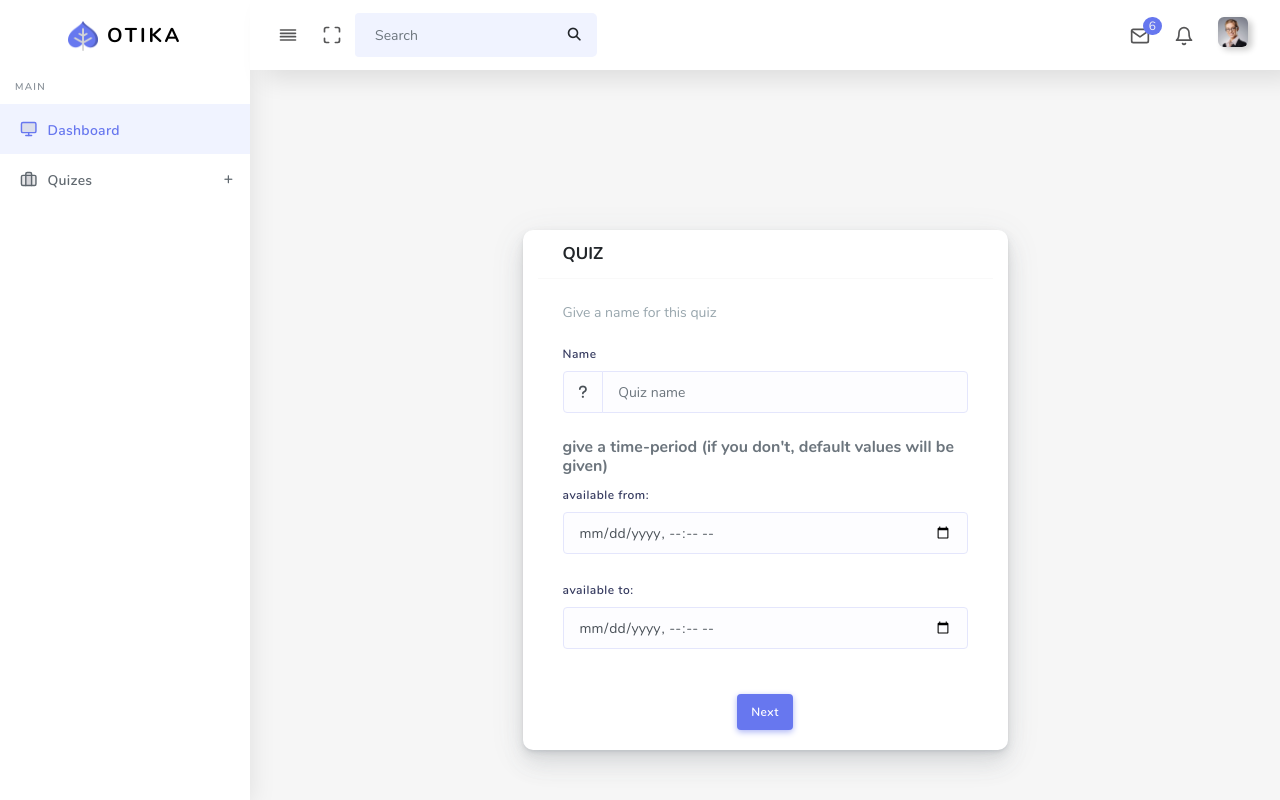
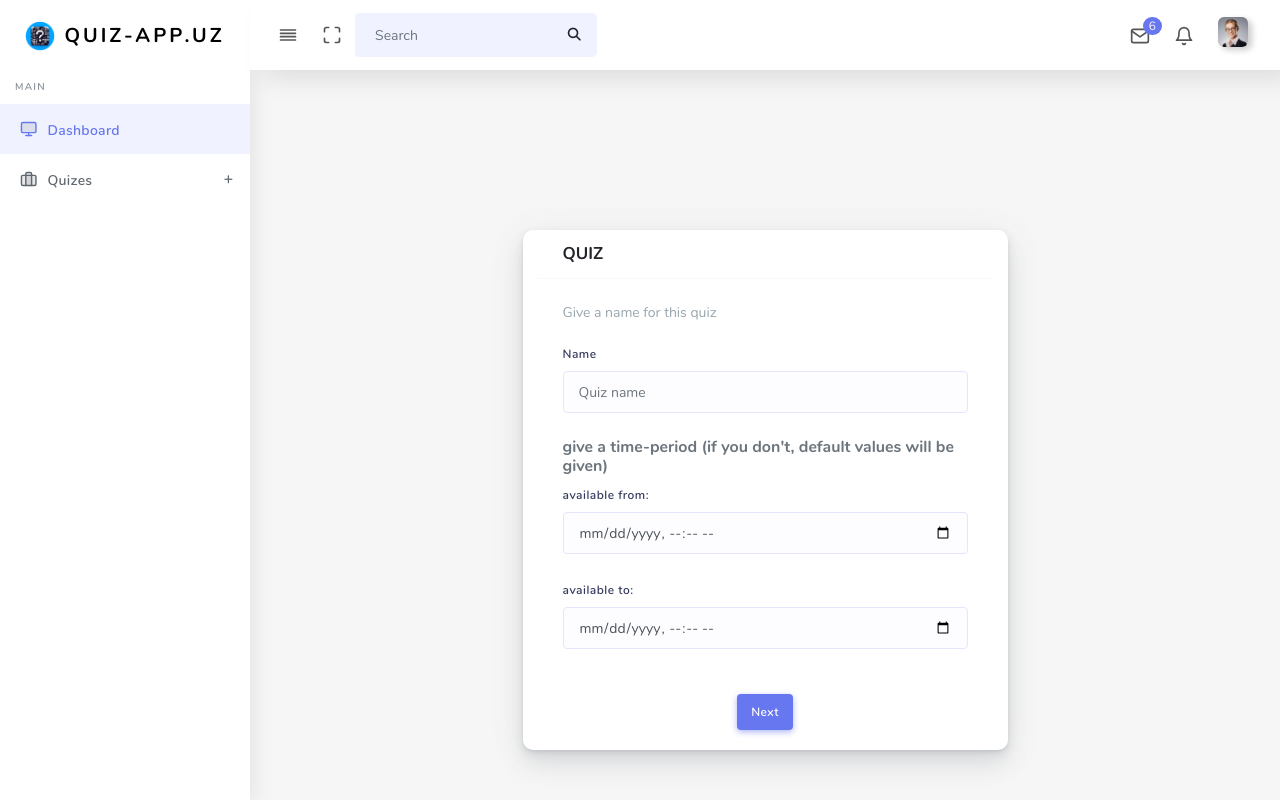
Before and after one commit to Zaynobiddin33/quiz-app, a Django app: page /create-quizz in a window 1280 px wide. Run offline with Django 5.2, Linux system fonts and the light colour scheme; a user stored in the database is signed in; some libraries are stand-ins or nearby versions.

Commit message:
little changes

```diff
--- a/Project/settings.py
+++ b/Project/settings.py
@@ -39,7 +39,8 @@ INSTALLED_APPS = [
     'django.contrib.staticfiles',
     'main',
     'rest_framework',
-    'rest_framework.authtoken'
+    'rest_framework.authtoken',
+    'ckeditor'
 ]
 
 MIDDLEWARE = [
--- a/Project/urls.py
+++ b/Project/urls.py
@@ -23,5 +23,5 @@ urlpatterns = [
     path('admin/', admin.site.urls),
     path('answer/', include('front.urls')),
     path('', include('main.urls')),
-    path('api/', include('api.urls'))
+    path('api/', include('api.urls')),
 ]+static(settings.MEDIA_URL, document_root=settings.MEDIA_ROOT)
--- /dev/null
+++ b/main/forms.py
@@ -0,0 +1,14 @@
+from django import forms
+from .models import *
+
+class QuizForm(forms.ModelForm):
+
+      class Meta:
+          model = Quiz
+          fields = "__all__"
+          exclude = ('code', 'author', 'is_active')
+          widgets = {
+               'title' :  forms.TextInput(attrs={'class': 'form-control', 'placeholder':"Quiz name" , 'name':"title"}),
+                'start_date' : forms.TextInput(attrs={'class':"form-control", 'name':"start", 'type':'datetime-local'}),
+                'limited_date' : forms.TextInput(attrs={'class':"form-control", 'name':"limit", 'type':'datetime-local'})
+          }
--- a/main/models.py
+++ b/main/models.py
@@ -2,14 +2,17 @@ import random, string
 
 from django.db import models
 from django.contrib.auth.models import User
+from ckeditor.fields import RichTextField
 
 
 class Quiz(models.Model):
-    title = models.CharField(max_length=255)
+    # title = models.CharField(max_length=255)
+    title = RichTextField()
+
     author = models.ForeignKey(User, on_delete=models.CASCADE)
     code = models.CharField(max_length=255, blank=True, unique=True)
-    start_date = models.DateTimeField(null = True)
-    limited_date = models.DateTimeField(null = True)
+    start_date = models.DateTimeField(null = True, blank = True)
+    limited_date = models.DateTimeField(null = True, blank = True)
     is_active = models.BooleanField(default = True)
 
     @property
--- a/main/views.py
+++ b/main/views.py
@@ -8,24 +8,31 @@ from openpyxl import Workbook
 from io import BytesIO
 from datetime import datetime, timedelta
 from django.utils import timezone
+from . import forms
 
 # Create your views here.
 @login_required(login_url = 'dash:login')
 def main(request):
     quizes = Quiz.objects.filter(author = request.user)
+    current_url = (request.scheme + '://' + request.META['HTTP_HOST'] + request.META['PATH_INFO'])[:-1]
+    print(current_url)
     context = {
         "quizes" : quizes,
-        'main': request.build_absolute_uri()
+        'main': current_url
     }
     return render(request, 'main.html', context)
 
 
 @login_required(login_url = 'dash:login')
 def create_quiz(request):
+    form = forms.QuizForm()
+    context = {
+        'form' : form
+    }
     if request.method == 'POST':
         title = request.POST['title']
-        limit = request.POST['limit']
-        start = request.POST['start']
+        limit = request.POST['limited_date']
+        start = request.POST['start_date']
         if not start:
             start = timezone.now()
         if limit:
@@ -42,7 +49,7 @@ def create_quiz(request):
                 start_date = start
             )
         return redirect('dash:quest_create', quiz.id)
-    return render(request, 'quiz/create-quiz.html')
+    return render(request, 'quiz/create-quiz.html', context)
 
 
 @login_required(login_url = 'dash:login')
--- a/requirements.txt
+++ b/requirements.txt
@@ -1,7 +1,10 @@
 asgiref==3.7.2
 Django==5.0.2
+django-ckeditor==6.7.1
+django-js-asset==2.2.0
 djangorestframework==3.14.0
 et-xmlfile==1.1.0
 openpyxl==3.1.2
+pillow==10.2.0
 pytz==2024.1
 sqlparse==0.4.4
--- a/templates/base.html
+++ b/templates/base.html
@@ -7,7 +7,9 @@
 <head>
   <meta charset="UTF-8">
   <meta content="width=device-width, initial-scale=1, maximum-scale=1, shrink-to-fit=no" name="viewport">
-  <title>Otika - Admin Dashboard Template</title>
+  {%block title%}
+
+  {%endblock%}
   <!-- General CSS Files -->
   <link rel="stylesheet" href="{% static 'assets/css/app.min.css' %}">
   <!-- Template CSS -->
@@ -176,8 +178,8 @@
       <div class="main-sidebar sidebar-style-2">
         <aside id="sidebar-wrapper">
           <div class="sidebar-brand">
-            <a href="{%url 'dash:main'%}"> <img alt="image" src="{% static 'assets/img/logo.png'%}" class="header-logo" /> <span
-                class="logo-name">Otika</span>
+            <a href="{%url 'dash:main'%}"> <img alt="image" src="{% static 'assets/img/quiz.png'%}" class="header-logo" /> <span
+                class="logo-name">Quiz-app.uz</span>
             </a>
           </div>
           <ul class="sidebar-menu">
--- a/templates/base2.html
+++ b/templates/base2.html
@@ -1,4 +1,9 @@
 {%load static%}
+
+{%block title%}
+
+{%endblock%}
+
 <!DOCTYPE html>
 <html lang="en">
 
--- a/templates/front/quiz-detail.html
+++ b/templates/front/quiz-detail.html
@@ -1,4 +1,7 @@
 {% extends 'base2.html' %}
+{%block title%}
+<title>Test section</title>
+{%endblock%}
   {% block content %}
   <section class="section m-5 d-block justify-content-center">
     <div class="section-body">
@@ -9,7 +12,7 @@
             <form action="{% url 'front:create_answers' quiz.code %}" method="post">
                 {% csrf_token %}
                 <div class="card-header">
-                  <h4>{{quiz.title}}</h4>
+                  <h4>{{quiz.title | safe}}</h4>
                 </div>
                 <div class="card-body">
                   <div>
--- a/templates/front/success.html
+++ b/templates/front/success.html
@@ -1,4 +1,7 @@
 {%extends 'base2.html'%}
+{%block title%}
+<title>Quiz has ended...</title>
+{%endblock%}
   {%block content%}
       <!-- Main Content -->
 
--- a/templates/main.html
+++ b/templates/main.html
@@ -10,7 +10,7 @@
 
           <div class="card card-danger col-lg-5 col-md-5 col-sm-12 col-12 m-2">
             <div class="card-header">
-              <h4 >{{quiz.title}}</h4>
+              <h4 > {{quiz.title | safe}}</h4>
               <div class="card-header-action">
 
               </div>
--- a/templates/quiz/create-question.html
+++ b/templates/quiz/create-question.html
@@ -1,4 +1,7 @@
 {% extends 'base.html' %}
+{%block title%}
+<title>Create question</title>
+{%endblock%}
 {% block content %}
 <style>
     .input-group {
--- a/templates/quiz/create-quiz.html
+++ b/templates/quiz/create-quiz.html
@@ -1,4 +1,7 @@
 {%extends 'base.html'%}
+{%block title%}
+<title>Create quiz</title>
+{%endblock%}
   {%block content%}
   {%load static%}
   <div style="margin-top: 100px;"></div>
@@ -6,7 +9,8 @@
         <div class="row">
             <div class="col-lg-3 col-xl-3"></div>
             <div class="card col-xl-6 col-lg-6 " id="sample-login">
-                <form method="post"> {%csrf_token%}
+                <form method="post">
+                    {%csrf_token%}
                 <div class="card-header">
                     <h4>QUIZ</h4>
                 </div>
@@ -15,24 +19,20 @@
                     <div class="form-group">
                     <label>Name</label>
                     <div class="input-group">
-                        <div class="input-group-prepend">
-                        <div class="input-group-text">
-                            <i class="fa-solid fa-question"></i>
-                        </div>
-                        </div>
-                        <input type="text" class="form-control" placeholder="Quiz name" name="title" required>
+                        {{form.title}}
+                        {{form.media}}
                     </div>
                     </div>
                     <h6>give a time-period (if you don't, default values will be given) </h6>
                     <div class="form-group">
                         <label>available from:</label>
-                        <input type="datetime-local" class="form-control" name="start">
+                        {{form.start_date}}
                       </div>
                     <div class="form-group mb-0">
                     </div>
                     <div class="form-group">
                         <label>available to:</label>
-                        <input type="datetime-local" class="form-control" name="limit">
+                        {{form.limited_date}}
                       </div>
                     <div class="form-group mb-0">
                     </div>
--- a/templates/quiz/result-detail.html
+++ b/templates/quiz/result-detail.html
@@ -1,4 +1,7 @@
 {%extends 'base.html'%}
+{%block title%}
+<title>Result detail</title>
+{%endblock%}
   {%block content%}
       <!-- Main Content -->
 
--- a/templates/quiz/results.html
+++ b/templates/quiz/results.html
@@ -1,4 +1,7 @@
 {%extends 'base.html'%}
+{%block title%}
+<title>Results</title>
+{%endblock%}
   {%block content%}
   {%load static%}
       <!-- Main Content -->
```
Also changed, not shown: db.sqlite3, static/assets/img/quiz.png (added).
